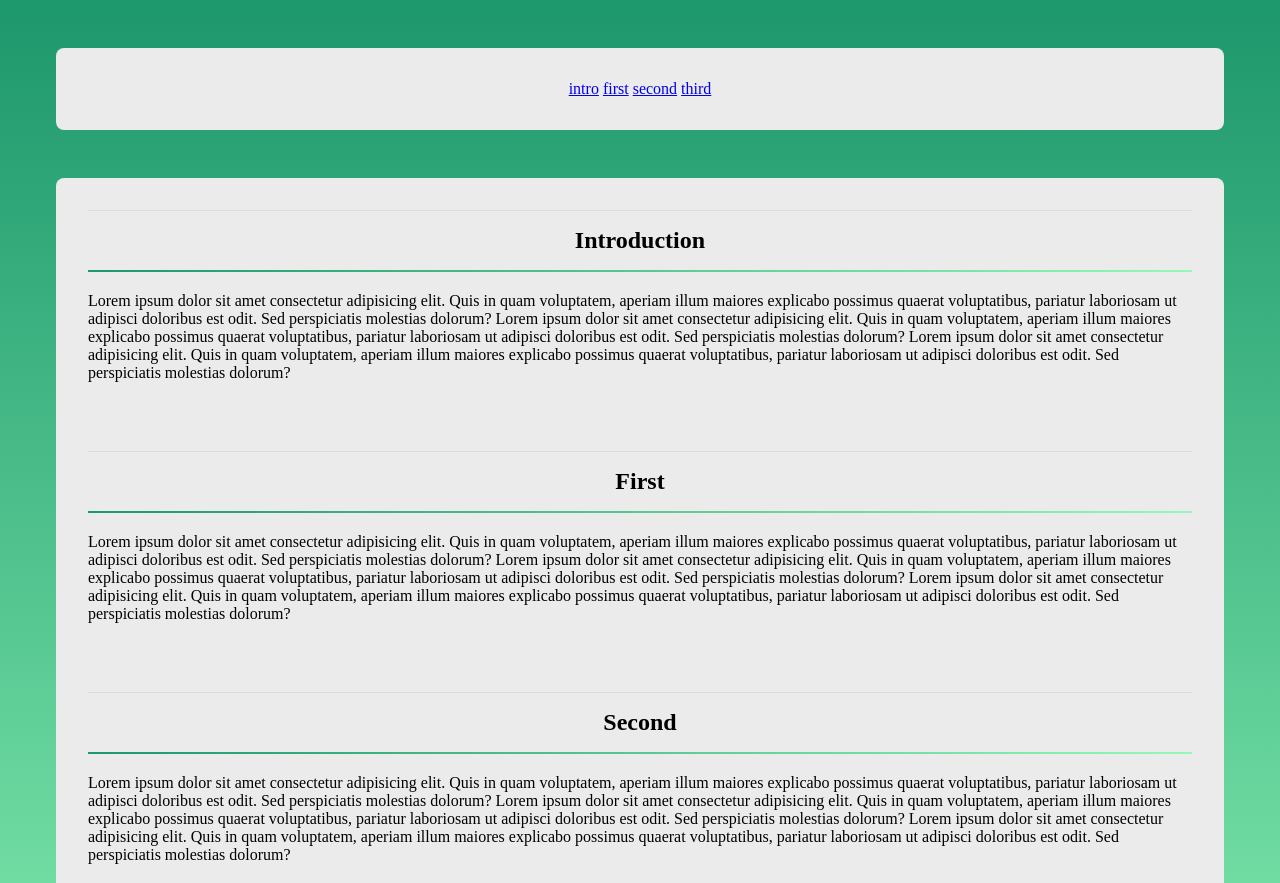
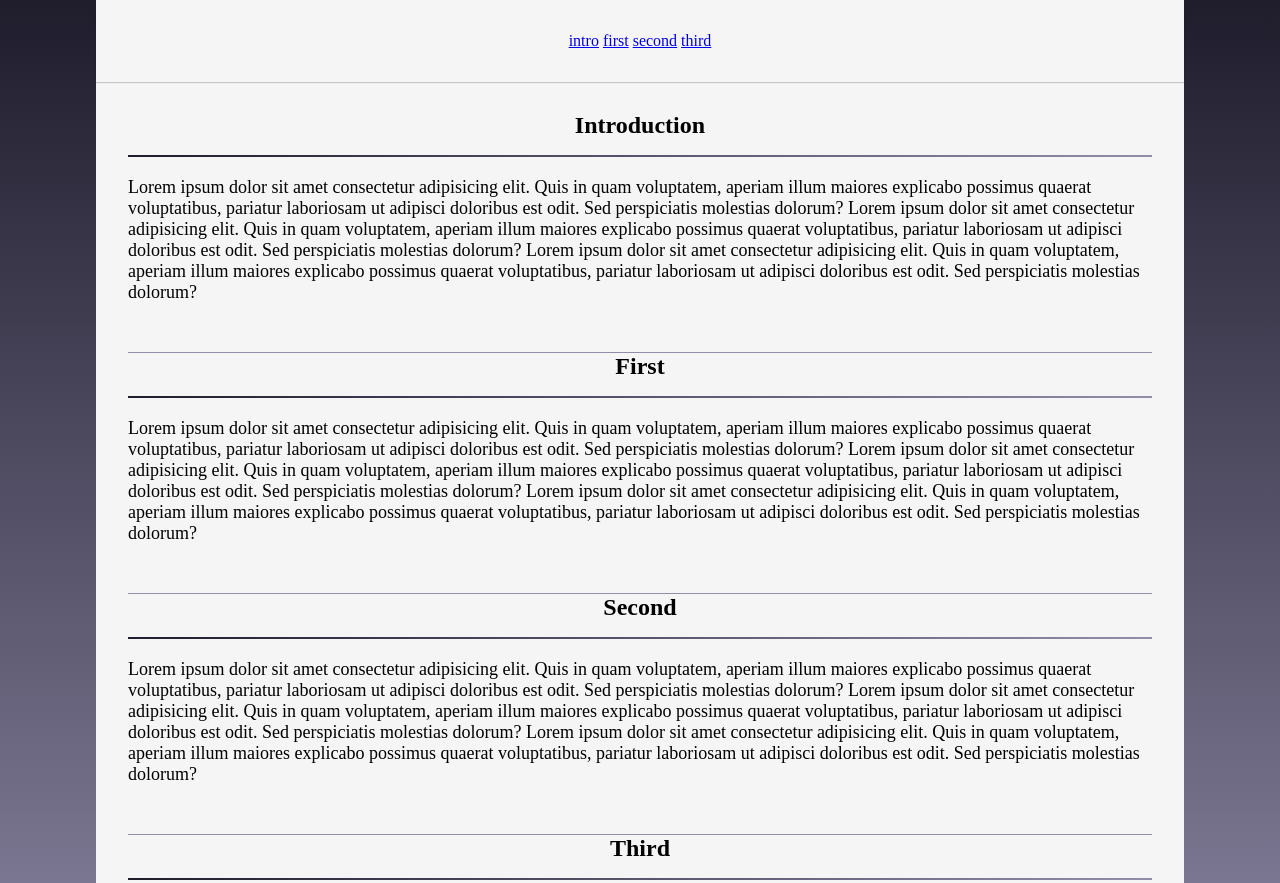
Before and after one commit to cybersnail-ui/cybersnail-old, a plain HTML site: page index.html in a window 1280 px wide. Shown: the top 883 px of the page. Drawn offline with Linux system fonts and the light colour scheme.

Commit message:
fix nav bar, color palette, margins
The nav bar is now fixed, and shares the same margins as the body. The color palette has also changed from green to gray.

```diff
--- a/assets/css/main.css
+++ b/assets/css/main.css
@@ -1,43 +1,61 @@
 .content
 {
-    background-color: #ebebeb;
-    border-radius: .5rem;
-    margin: 3rem;
+    background-color: whitesmoke;
     padding: 2rem;
+    width: 80%;
+    margin: auto;
+    margin-top: 5rem;
 }
+
+body {
+    margin: 0;
+}
+
+.main
+{
+    height: 15rem;
+}
+
+.nav {
+    background-color: whitesmoke;
+    padding: 2rem;
+    text-align: center;
+    position:fixed;
+    top: 0;
+    left: 0;
+    right: 0;
+    width: 80%;
+    margin: 0 auto;
+    box-shadow: 0px 1px 1px rgba(0,0,0,0.2);
+}
+
+.divider {
+    border-top: solid .1rem #928DAB;
+}
+
 
 html
 {
-    background-image: linear-gradient(#1D976C,#93F9B9);
+    background-image: linear-gradient(#1F1C2C,#928DAB);
     scroll-behavior: smooth;
     min-height: 100%
 }
 
 h2
 {
-    margin-top: 1rem;
+    margin-top: 0rem;
     text-align: center;
 }
 
 h2::after
 {
     content: '';
-    background-image: linear-gradient(90deg, #1D976C, #93F9B9);
+    background-image: linear-gradient(90deg, #1F1C2C, #928DAB);
     display: block;
     height: .15rem;
     margin-top: 1rem;
 }
 
-.main
-{
-    border-top: solid .1rem #dddddd;
-    height: 15rem;
+p {
+    font-size: 18px;
 }
-
-.nav {
-    background-color: #ebebeb;
-    border-radius: .5rem;
-    margin: 3rem;
-    padding: 2rem;
-    text-align: center;
-}
--- a/index.html
+++ b/index.html
@@ -21,19 +21,19 @@
                Lorem ipsum dolor sit amet consectetur adipisicing elit. Quis in quam voluptatem, aperiam illum maiores explicabo possimus quaerat voluptatibus, pariatur laboriosam ut adipisci doloribus est odit. Sed perspiciatis molestias dolorum? Lorem ipsum dolor sit amet consectetur adipisicing elit. Quis in quam voluptatem, aperiam illum maiores explicabo possimus quaerat voluptatibus, pariatur laboriosam ut adipisci doloribus est odit. Sed perspiciatis molestias dolorum? Lorem ipsum dolor sit amet consectetur adipisicing elit. Quis in quam voluptatem, aperiam illum maiores explicabo possimus quaerat voluptatibus, pariatur laboriosam ut adipisci doloribus est odit. Sed perspiciatis molestias dolorum?
             </p>
          </div>
-         <div class="main" id="first">
+         <div class="main divider" id="first">
             <h2>First</h2>
             <p>
                Lorem ipsum dolor sit amet consectetur adipisicing elit. Quis in quam voluptatem, aperiam illum maiores explicabo possimus quaerat voluptatibus, pariatur laboriosam ut adipisci doloribus est odit. Sed perspiciatis molestias dolorum? Lorem ipsum dolor sit amet consectetur adipisicing elit. Quis in quam voluptatem, aperiam illum maiores explicabo possimus quaerat voluptatibus, pariatur laboriosam ut adipisci doloribus est odit. Sed perspiciatis molestias dolorum? Lorem ipsum dolor sit amet consectetur adipisicing elit. Quis in quam voluptatem, aperiam illum maiores explicabo possimus quaerat voluptatibus, pariatur laboriosam ut adipisci doloribus est odit. Sed perspiciatis molestias dolorum?
             </p>
          </div>
-         <div class="main" id="second">
+         <div class="main divider" id="second">
             <h2>Second</h2>
             <p>
                Lorem ipsum dolor sit amet consectetur adipisicing elit. Quis in quam voluptatem, aperiam illum maiores explicabo possimus quaerat voluptatibus, pariatur laboriosam ut adipisci doloribus est odit. Sed perspiciatis molestias dolorum? Lorem ipsum dolor sit amet consectetur adipisicing elit. Quis in quam voluptatem, aperiam illum maiores explicabo possimus quaerat voluptatibus, pariatur laboriosam ut adipisci doloribus est odit. Sed perspiciatis molestias dolorum? Lorem ipsum dolor sit amet consectetur adipisicing elit. Quis in quam voluptatem, aperiam illum maiores explicabo possimus quaerat voluptatibus, pariatur laboriosam ut adipisci doloribus est odit. Sed perspiciatis molestias dolorum?
             </p>
          </div>
-         <div class="main" id="third">
+         <div class="main divider" id="third">
             <h2>Third</h2>
             <p>
                Lorem ipsum dolor sit amet consectetur adipisicing elit. Quis in quam voluptatem, aperiam illum maiores explicabo possimus quaerat voluptatibus, pariatur laboriosam ut adipisci doloribus est odit. Sed perspiciatis molestias dolorum? Lorem ipsum dolor sit amet consectetur adipisicing elit. Quis in quam voluptatem, aperiam illum maiores explicabo possimus quaerat voluptatibus, pariatur laboriosam ut adipisci doloribus est odit. Sed perspiciatis molestias dolorum? Lorem ipsum dolor sit amet consectetur adipisicing elit. Quis in quam voluptatem, aperiam illum maiores explicabo possimus quaerat voluptatibus, pariatur laboriosam ut adipisci doloribus est odit. Sed perspiciatis molestias dolorum?
```
